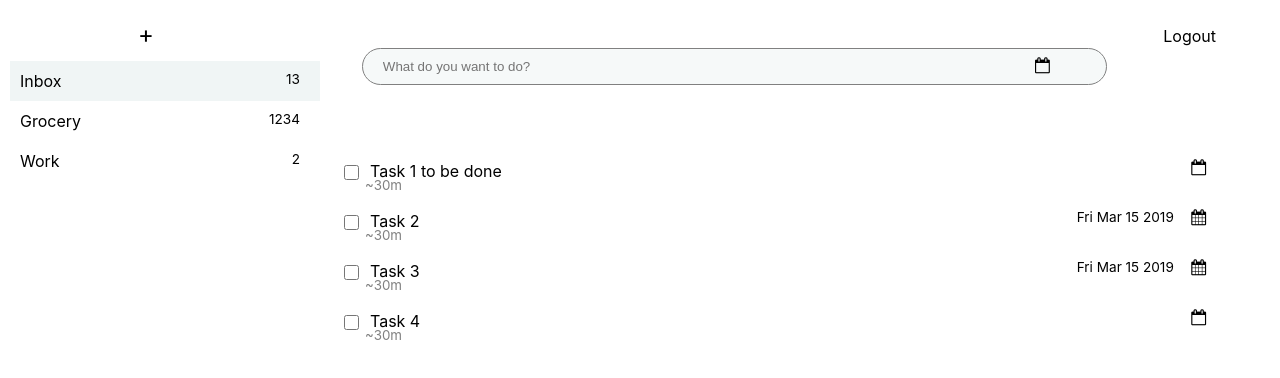
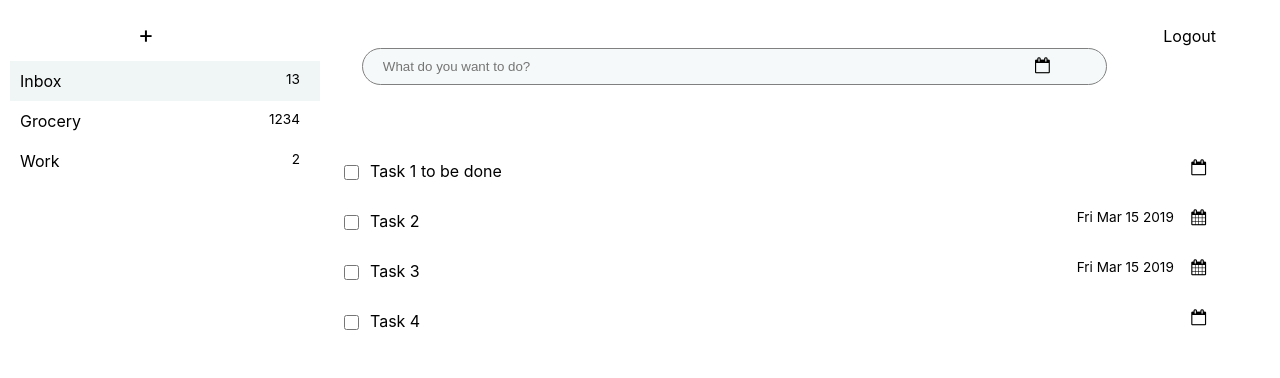
Before and after one commit to naqvijafar91/focus, a React (Create React App) app: page / in a window 1280 px wide. Shown: the top 378 px of the page. Built offline with nearby package versions, Linux system fonts and the light colour scheme; sample sign-in values are in the browser's storage.

Commit message:
Hidden time untill this feature is developed

```diff
--- a/src/tasks/taskList.js
+++ b/src/tasks/taskList.js
@@ -25,7 +25,7 @@ class TaskList extends Component {
                     <i className={displayDueDate?"due-date-inside-todo fa fa-calendar":'hidden'}></i>
                     <i className={displayDueDate?'hidden':"due-date-inside-todo fa fa-calendar-o"}></i>
                     <span className="due-date-text">{formattedDueDate}</span>
-                    <span className="time-left-for-task">~30m</span>
+                    <span className="time-left-for-task hidden">~30m</span>
                 </div>
             </li>
         });
```
